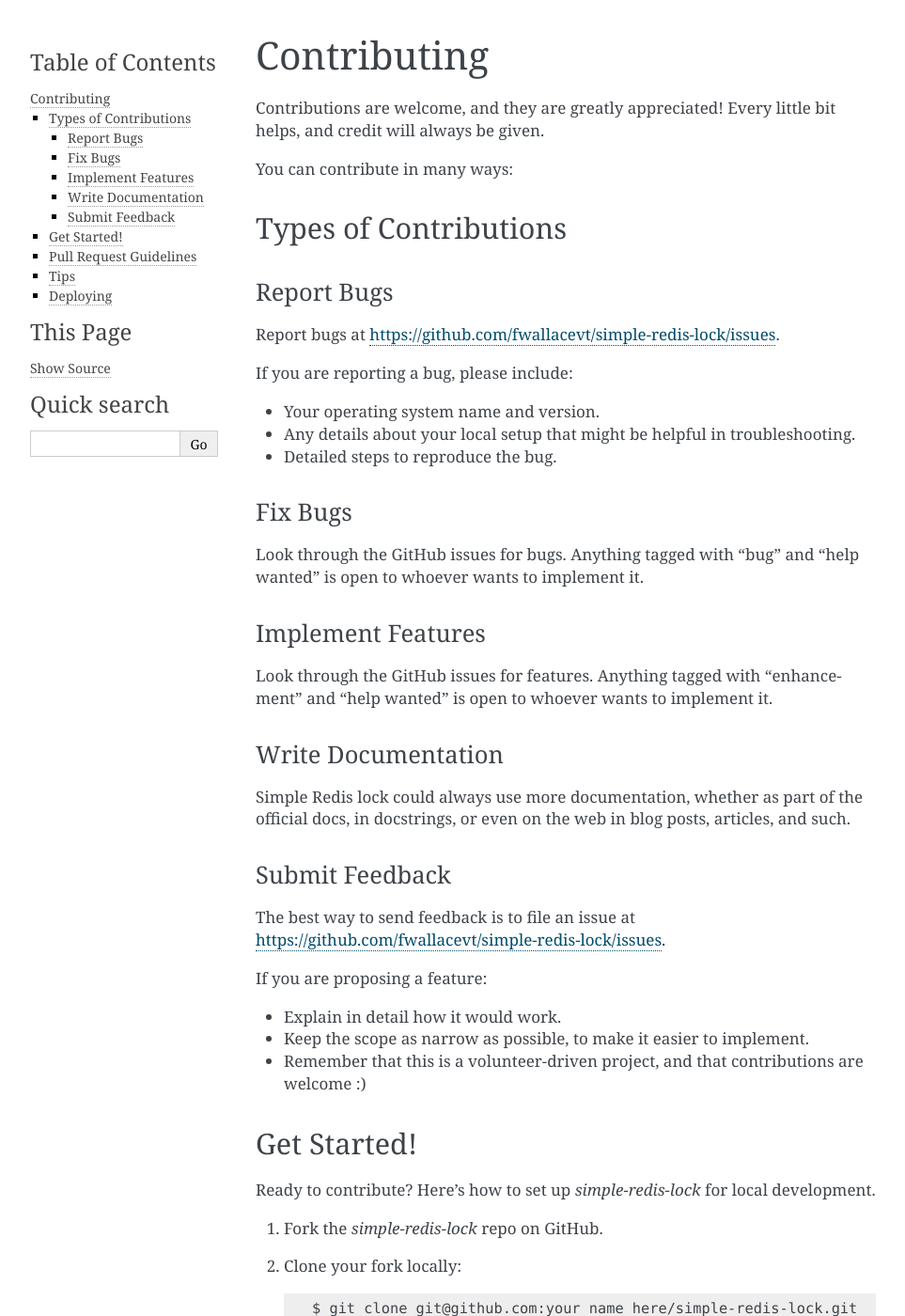
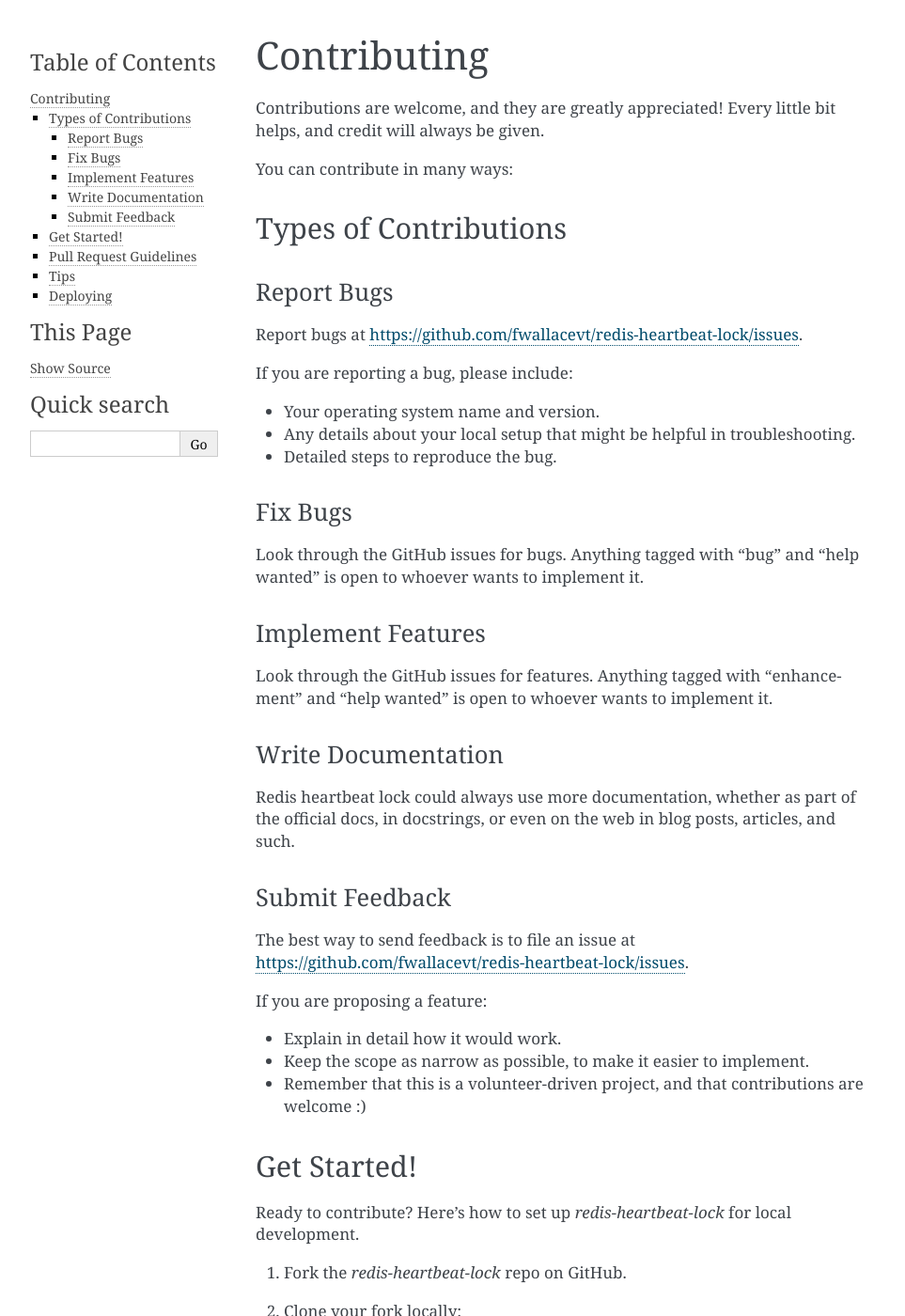
Before and after one commit to fwallacevt/redis-heartbeat-lock, a Sphinx documentation site: the page built from docs/contributing.rst, in a window 1280 px wide and 1400 px high. Shown: the whole window at 94% size, without its empty margins (148-1111 px from the left). Built offline with Sphinx 7.4.7, drawn with Linux system fonts in a browser that asks for light colours; pages that are not in the unit, such as notebooks, are missing from menus; the version number is read from the project's files by our own code; some of the changed text lies outside the part shown.

Commit message:
Rename to "Redis heartbeat lock"

```diff
--- a/CONTRIBUTING.rst
+++ b/CONTRIBUTING.rst
@@ -15,7 +15,7 @@
 Report Bugs
 ~~~~~~~~~~~
 
-Report bugs at https://github.com/fwallacevt/simple-redis-lock/issues.
+Report bugs at https://github.com/fwallacevt/redis-heartbeat-lock/issues.
 
 If you are reporting a bug, please include:
 
@@ -38,14 +38,14 @@
 Write Documentation
 ~~~~~~~~~~~~~~~~~~~
 
-Simple Redis lock could always use more documentation, whether as part of the
+Redis heartbeat lock could always use more documentation, whether as part of the
 official docs, in docstrings, or even on the web in blog posts,
 articles, and such.
 
 Submit Feedback
 ~~~~~~~~~~~~~~~
 
-The best way to send feedback is to file an issue at https://github.com/fwallacevt/simple-redis-lock/issues.
+The best way to send feedback is to file an issue at https://github.com/fwallacevt/redis-heartbeat-lock/issues.
 
 If you are proposing a feature:
 
@@ -57,12 +57,12 @@
 Get Started!
 ------------
 
-Ready to contribute? Here's how to set up `simple-redis-lock` for local development.
+Ready to contribute? Here's how to set up `redis-heartbeat-lock` for local development.
 
-#. Fork the `simple-redis-lock` repo on GitHub.
+#. Fork the `redis-heartbeat-lock` repo on GitHub.
 #. Clone your fork locally::
 
-    $ git clone git@github.com:your_name_here/simple-redis-lock.git
+    $ git clone git@github.com:your_name_here/redis-heartbeat-lock.git
 
 #. Ensure `poetry is installed`_.
 #. Install dependencies and start your virtualenv::
@@ -100,7 +100,7 @@
    your new functionality into a function with a docstring, and add the
    feature to the list in README.rst.
 3. The pull request should work for Python 3.7 and 3.8, and for PyPy. Check
-   https://travis-ci.com/fwallacevt/simple-redis-lock/pull_requests
+   https://travis-ci.com/fwallacevt/redis-heartbeat-lock/pull_requests
    and make sure that the tests pass for all supported Python versions.
 
 Tips
@@ -108,7 +108,7 @@
 
 To run a subset of tests::
 
-$ pytest tests.test_simple-redis-lock
+$ pytest tests.test_redis-heartbeat-lock
 
 
 Deploying
--- a/README.rst
+++ b/README.rst
@@ -6,7 +6,7 @@
 
 
 * Free software: MIT
-* Documentation: https://simple-redis-lock.readthedocs.io.
+* Documentation: https://redis-heartbeat-lock.readthedocs.io.
 
 
 Features
--- a/docs/conf.py
+++ b/docs/conf.py
@@ -1,6 +1,6 @@
 #!/usr/bin/env python
 #
-# simple_redis_lock documentation build configuration file, created by
+# redis_heartbeat_lock documentation build configuration file, created by
 # sphinx-quickstart on Fri Jun  9 13:47:02 2017.
 #
 # This file is execfile()d with the current directory set to its
@@ -22,7 +22,7 @@
 
 sys.path.insert(0, os.path.abspath(".."))
 
-import simple_redis_lock
+import redis_heartbeat_lock
 
 # -- General configuration ---------------------------------------------
 
@@ -60,9 +60,9 @@
 # the built documents.
 #
 # The short X.Y version.
-version = simple_redis_lock.__version__
+version = redis_heartbeat_lock.__version__
 # The full version, including alpha/beta/rc tags.
-release = simple_redis_lock.__version__
+release = redis_heartbeat_lock.__version__
 
 # The language for content autogenerated by Sphinx. Refer to documentation
 # for a list of supported languages.
@@ -105,7 +105,7 @@
 # -- Options for HTMLHelp output ---------------------------------------
 
 # Output file base name for HTML help builder.
-htmlhelp_basename = "simple_redis_lockdoc"
+htmlhelp_basename = "redis_heartbeat_lockdoc"
 
 
 # -- Options for LaTeX output ------------------------------------------
@@ -131,7 +131,7 @@
 latex_documents = [
     (
         master_doc,
-        "simple_redis_lock.tex",
+        "redis_heartbeat_lock.tex",
         "Simple Python Redis locking Documentation",
         "Forrest Wallace",
         "manual",
@@ -146,7 +146,7 @@
 man_pages = [
     (
         master_doc,
-        "simple_redis_lock",
+        "redis_heartbeat_lock",
         "Simple Python Redis locking Documentation",
         [author],
         1,
@@ -162,10 +162,10 @@
 texinfo_documents = [
     (
         master_doc,
-        "simple_redis_lock",
+        "redis_heartbeat_lock",
         "Simple Python Redis locking Documentation",
         author,
-        "simple_redis_lock",
+        "redis_heartbeat_lock",
         "One line description of project.",
         "Miscellaneous",
     ),
--- a/docs/usage.rst
+++ b/docs/usage.rst
@@ -4,4 +4,4 @@
 
 To use Simple Python Redis locking in a project::
 
-    import simple_redis_lock
+    import redis_heartbeat_lock
--- a/pyproject.toml
+++ b/pyproject.toml
@@ -1,8 +1,8 @@
 [tool]
 [tool.poetry]
-name = "simple_redis_lock"
+name = "redis_heartbeat_lock"
 version = "0.1.6"
-homepage = "https://github.com/fwallacevt/simple_redis_lock"
+homepage = "https://github.com/fwallacevt/redis-heartbeat-lock"
 description = "Top-level package for Simple Python Redis locking."
 authors = ["Forrest Wallace <forrest.wallace.vt@gmail.com>"]
 readme = "README.rst"
@@ -16,7 +16,7 @@
     'Programming Language :: Python :: 3.8',
 ]
 packages = [
-    { include = "simple_redis_lock" },
+    { include = "redis_heartbeat_lock" },
     { include = "tests", format = "sdist" },
 ]
 
```
Also changed, not shown: docs/installation.rst (+5 -5 lines), tasks.py (+7 -8 lines), .bumpversion.cfg, .travis.yml, 3 other files.
